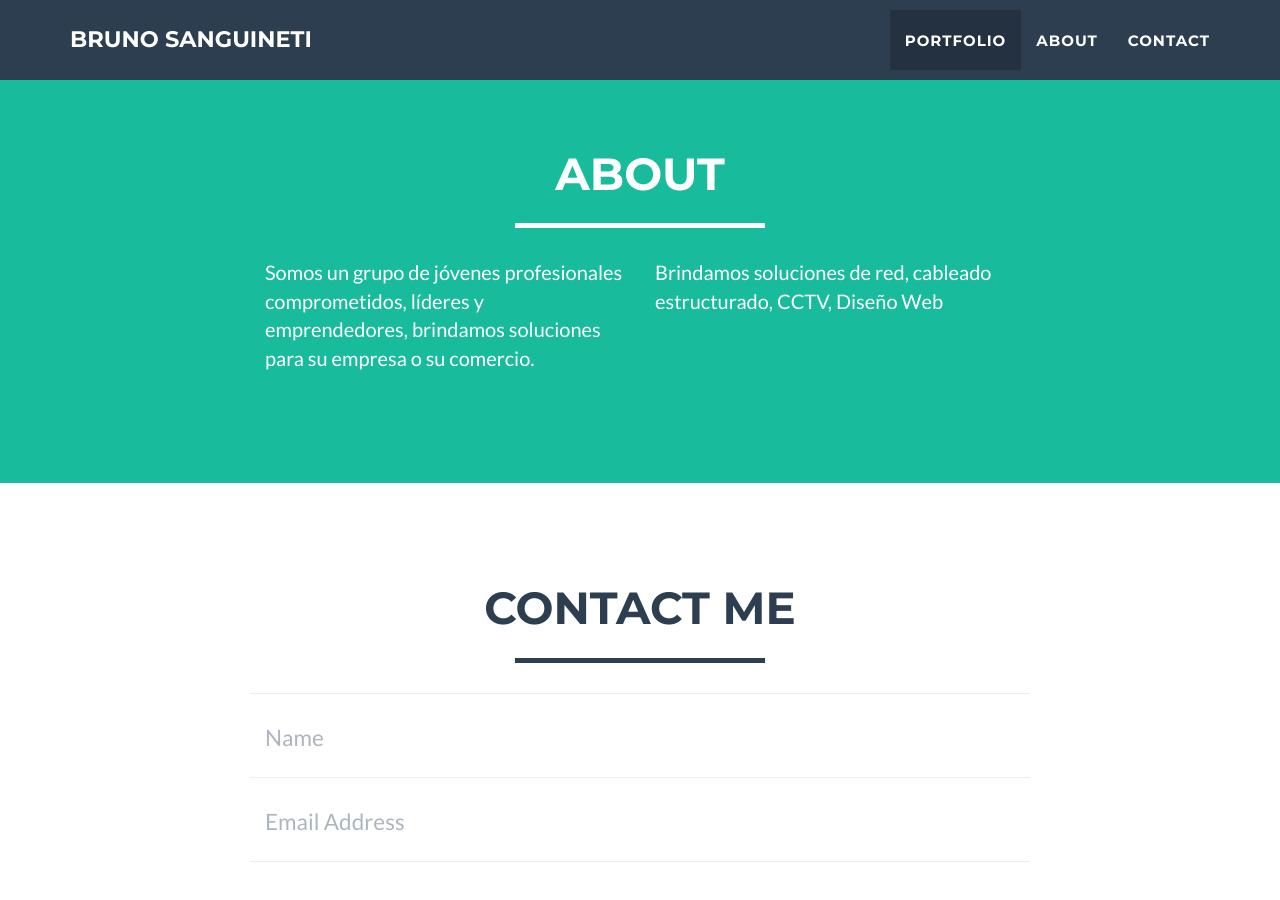
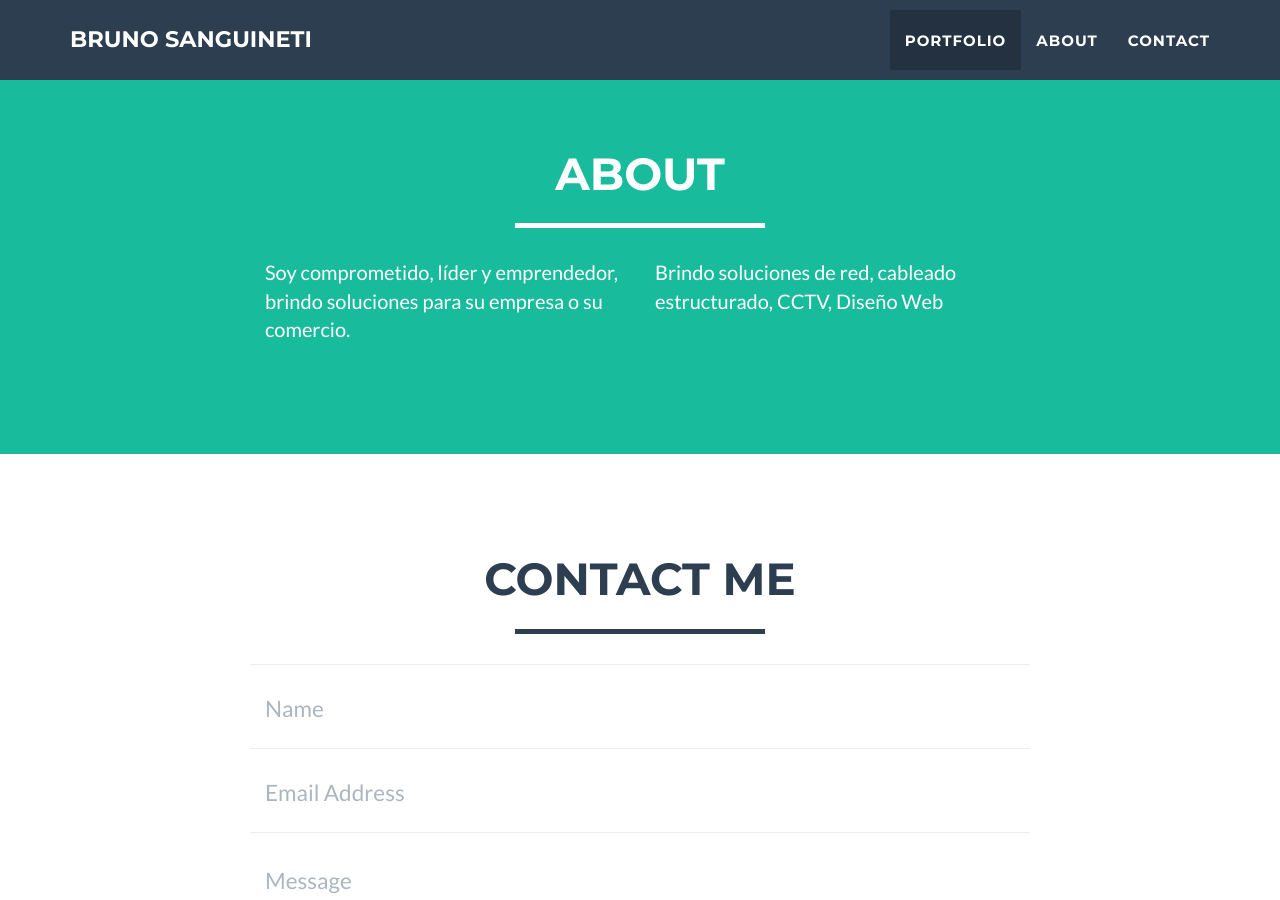
Before and after one commit to brusang/brusang.github.io, a Jekyll site: the page built from index.html, in a window 1280 px wide and 900 px high, scrolled down 1616 px. Built offline with Jekyll 4.4.1, drawn with Linux system fonts in a browser that asks for light colours.

Commit message:
Update about.html
cambio el perfil de la pagina hablando en singular

```diff
--- a/_includes/about.html
+++ b/_includes/about.html
@@ -9,10 +9,10 @@
             </div>
             <div class="row">
                 <div class="col-lg-4 col-lg-offset-2">
-                    <p>Somos un grupo de jóvenes profesionales comprometidos, líderes y emprendedores, brindamos soluciones para su empresa o su comercio.</p>
+                    <p>Soy comprometido, líder y emprendedor, brindo soluciones para su empresa o su comercio.</p>
                 </div>
                 <div class="col-lg-4">
-                    <p>Brindamos soluciones de red, cableado estructurado, CCTV, Diseño Web</p>
+                    <p>Brindo soluciones de red, cableado estructurado, CCTV, Diseño Web</p>
                 </div>
                 </div>
         </div>
```
